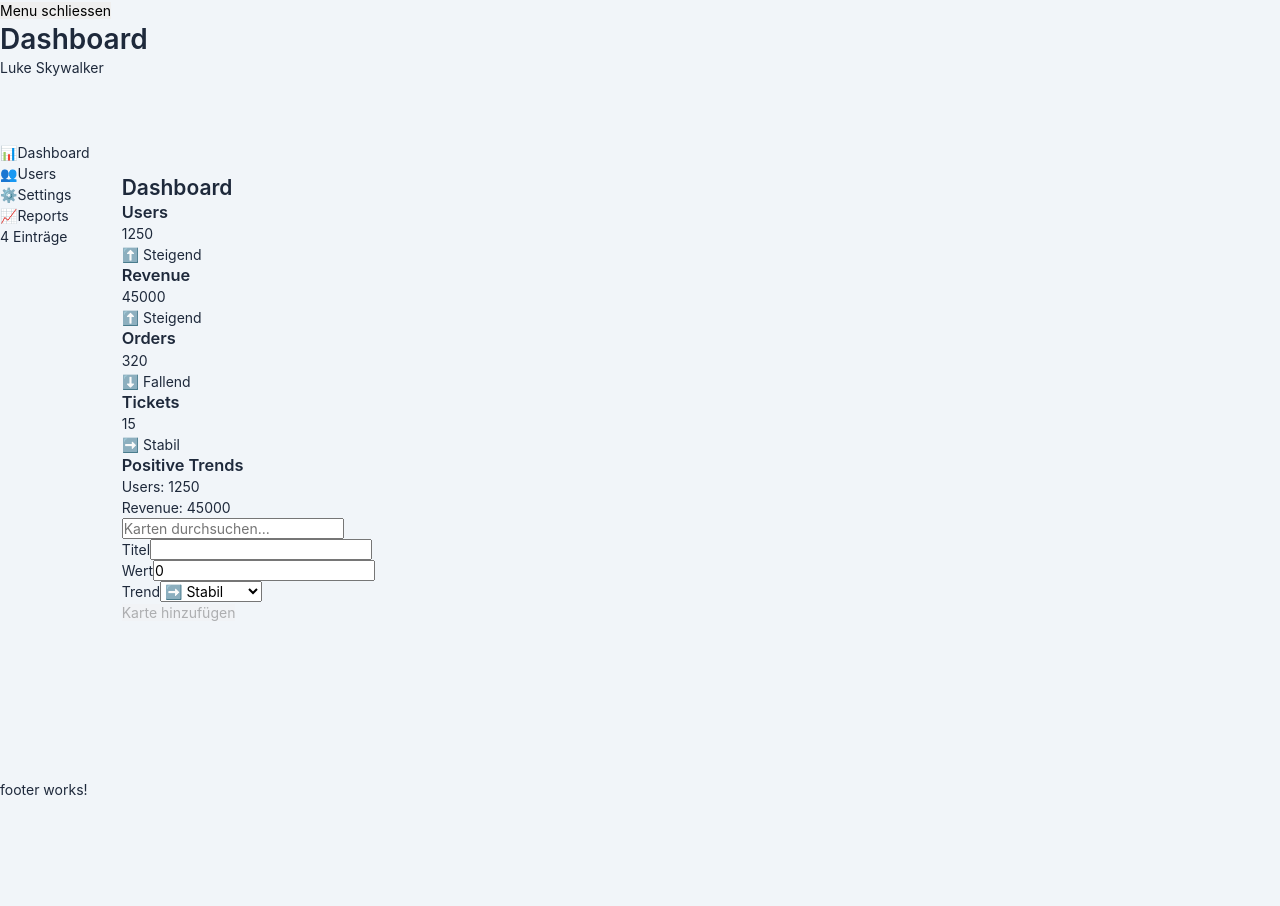
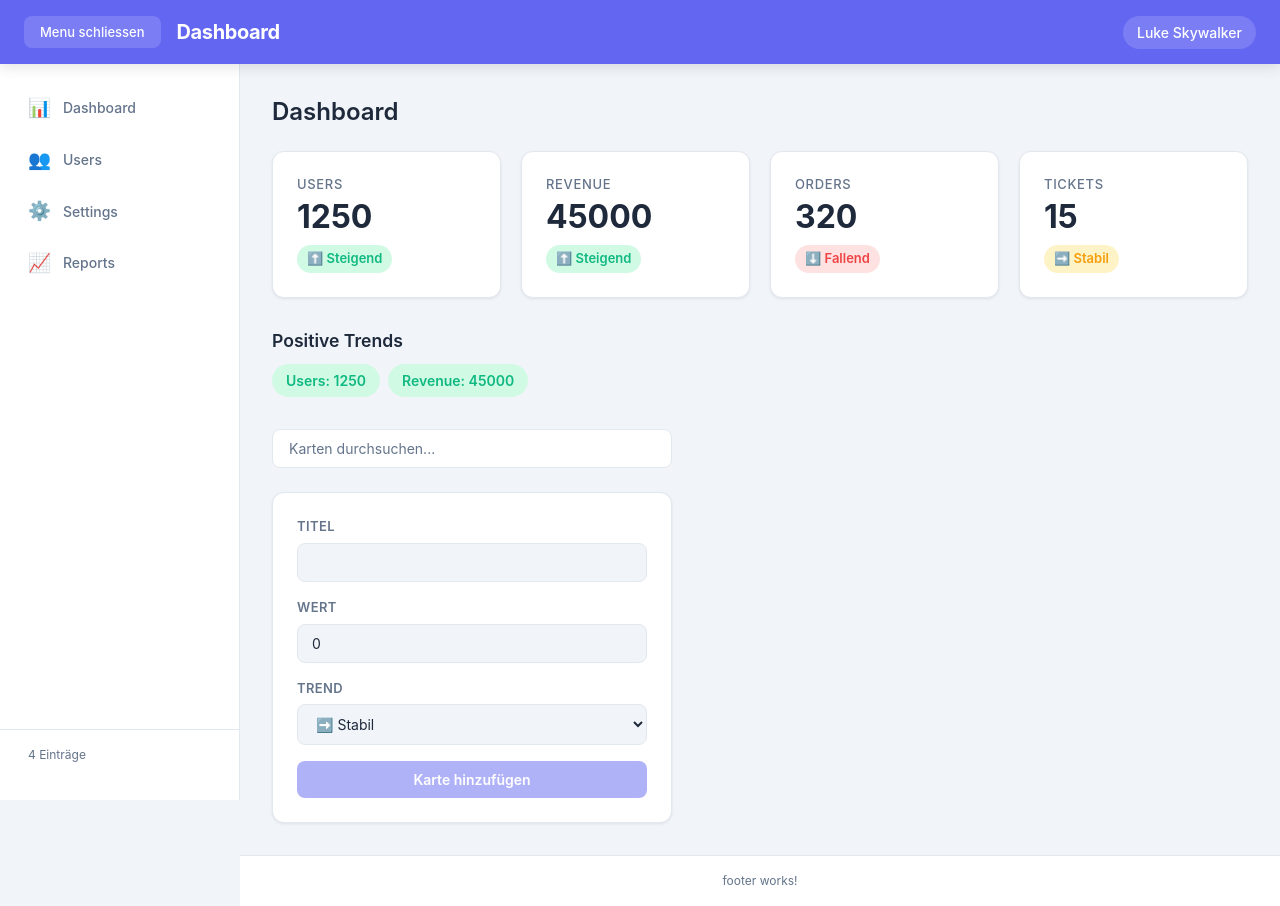
Before and after one commit to Phalanx-01/angular-21-exam-prep-2-dev, an Angular app: page /dashboard in a window 1280 px wide. Before the commit the page ends 800 px from the top, so only its background shows below. Built offline with nearby package versions, Linux system fonts and the light colour scheme.

Commit message:
scss files modified

```diff
--- a/src/app/layout/footer/footer.scss
+++ b/src/app/layout/footer/footer.scss
@@ -0,0 +1,13 @@
+:host {
+  display: block;
+}
+
+p {
+  padding: 16px 32px;
+  text-align: center;
+  font-size: 0.75rem;
+  color: var(--color-text-muted);
+  border-top: 1px solid var(--color-border);
+  background: var(--color-surface);
+  margin-left: var(--sidebar-width);
+}
--- a/src/app/layout/header/header.scss
+++ b/src/app/layout/header/header.scss
@@ -0,0 +1,49 @@
+header {
+  position: fixed;
+  top: 0;
+  left: 0;
+  right: 0;
+  z-index: 100;
+  height: var(--header-height);
+  background: var(--color-primary);
+  color: #fff;
+  display: flex;
+  align-items: center;
+  justify-content: space-between;
+  padding: 0 24px;
+  box-shadow: var(--shadow-md);
+
+  div {
+    display: flex;
+    align-items: center;
+    gap: 16px;
+  }
+
+  h1 {
+    font-size: 1.25rem;
+    font-weight: 700;
+    letter-spacing: -0.02em;
+  }
+
+  button {
+    background: rgba(255, 255, 255, 0.15);
+    color: #fff;
+    padding: 8px 16px;
+    border-radius: var(--radius-sm);
+    font-size: 0.813rem;
+    font-weight: 500;
+    transition: background 0.2s;
+
+    &:hover {
+      background: rgba(255, 255, 255, 0.25);
+    }
+  }
+
+  span {
+    font-size: 0.875rem;
+    font-weight: 500;
+    background: rgba(255, 255, 255, 0.15);
+    padding: 6px 14px;
+    border-radius: 20px;
+  }
+}
--- a/src/app/layout/sidebar/sidebar.scss
+++ b/src/app/layout/sidebar/sidebar.scss
@@ -0,0 +1,54 @@
+:host {
+  display: block;
+  width: var(--sidebar-width);
+  min-width: var(--sidebar-width);
+  height: calc(100vh - var(--header-height));
+  position: sticky;
+  top: var(--header-height);
+}
+
+nav {
+  height: 100%;
+  background: var(--color-surface);
+  border-right: 1px solid var(--color-border);
+  padding: 20px 0;
+  display: flex;
+  flex-direction: column;
+}
+
+ul {
+  flex: 1;
+  display: flex;
+  flex-direction: column;
+  gap: 4px;
+  padding: 0 12px;
+}
+
+li a {
+  display: flex;
+  align-items: center;
+  gap: 12px;
+  padding: 10px 16px;
+  border-radius: var(--radius-sm);
+  color: var(--color-text-muted);
+  font-size: 0.875rem;
+  font-weight: 500;
+  transition: all 0.2s;
+
+  &:hover {
+    background: var(--color-primary-light);
+    color: var(--color-primary);
+  }
+
+  span:first-child {
+    font-size: 1.15rem;
+  }
+}
+
+p {
+  padding: 16px 28px;
+  font-size: 0.75rem;
+  color: var(--color-text-muted);
+  border-top: 1px solid var(--color-border);
+  margin-top: auto;
+}
--- a/src/app/pages/dashboard/components/add-card-form/add-card-form.scss
+++ b/src/app/pages/dashboard/components/add-card-form/add-card-form.scss
@@ -0,0 +1,68 @@
+form {
+  background: var(--color-surface);
+  border: 1px solid var(--color-border);
+  border-radius: var(--radius);
+  padding: 24px;
+  max-width: 400px;
+  display: flex;
+  flex-direction: column;
+  gap: 16px;
+  box-shadow: var(--shadow-sm);
+
+  div {
+    display: flex;
+    flex-direction: column;
+    gap: 6px;
+  }
+
+  label {
+    font-size: 0.813rem;
+    font-weight: 600;
+    color: var(--color-text-muted);
+    text-transform: uppercase;
+    letter-spacing: 0.03em;
+  }
+
+  input,
+  select {
+    padding: 10px 14px;
+    border: 1px solid var(--color-border);
+    border-radius: var(--radius-sm);
+    background: var(--color-bg);
+    color: var(--color-text);
+    transition:
+      border-color 0.2s,
+      box-shadow 0.2s;
+
+    &:focus {
+      outline: none;
+      border-color: var(--color-primary);
+      box-shadow: 0 0 0 3px var(--color-primary-light);
+    }
+  }
+
+  .error {
+    color: var(--color-down);
+    font-size: 0.75rem;
+    font-weight: 500;
+  }
+
+  button {
+    background: var(--color-primary);
+    color: #fff;
+    padding: 10px 20px;
+    border-radius: var(--radius-sm);
+    font-weight: 600;
+    font-size: 0.875rem;
+    transition: background 0.2s;
+
+    &:hover:not(:disabled) {
+      background: var(--color-primary-dark);
+    }
+
+    &:disabled {
+      opacity: 0.5;
+      cursor: not-allowed;
+    }
+  }
+}
--- a/src/app/pages/dashboard/components/search-bar/search-bar.scss
+++ b/src/app/pages/dashboard/components/search-bar/search-bar.scss
@@ -0,0 +1,27 @@
+.search-bar {
+  margin-bottom: 24px;
+
+  input {
+    width: 100%;
+    max-width: 400px;
+    padding: 10px 16px;
+    border: 1px solid var(--color-border);
+    border-radius: var(--radius-sm);
+    background: var(--color-surface);
+    color: var(--color-text);
+    font-size: 0.875rem;
+    transition:
+      border-color 0.2s,
+      box-shadow 0.2s;
+
+    &::placeholder {
+      color: var(--color-text-muted);
+    }
+
+    &:focus {
+      outline: none;
+      border-color: var(--color-primary);
+      box-shadow: 0 0 0 3px var(--color-primary-light);
+    }
+  }
+}
--- a/src/app/pages/dashboard/dashboard.scss
+++ b/src/app/pages/dashboard/dashboard.scss
@@ -0,0 +1,92 @@
+h2 {
+  font-size: 1.5rem;
+  margin-bottom: 24px;
+  color: var(--color-text);
+}
+
+.cards-grid {
+  display: grid;
+  grid-template-columns: repeat(auto-fill, minmax(220px, 1fr));
+  gap: 20px;
+  margin-bottom: 32px;
+}
+
+.card {
+  background: var(--color-surface);
+  border-radius: var(--radius);
+  padding: 24px;
+  box-shadow: var(--shadow-sm);
+  border: 1px solid var(--color-border);
+  transition:
+    box-shadow 0.2s,
+    transform 0.2s;
+
+  &:hover {
+    box-shadow: var(--shadow-md);
+    transform: translateY(-2px);
+  }
+
+  h3 {
+    font-size: 0.813rem;
+    font-weight: 500;
+    color: var(--color-text-muted);
+    text-transform: uppercase;
+    letter-spacing: 0.05em;
+    margin-bottom: 8px;
+  }
+
+  .value {
+    font-size: 2rem;
+    font-weight: 700;
+    color: var(--color-text);
+    margin-bottom: 12px;
+    line-height: 1;
+  }
+
+  .trend {
+    display: inline-flex;
+    align-items: center;
+    gap: 4px;
+    font-size: 0.813rem;
+    font-weight: 600;
+    padding: 4px 10px;
+    border-radius: 20px;
+
+    &.up {
+      color: var(--color-up);
+      background: var(--color-up-bg);
+    }
+
+    &.down {
+      color: var(--color-down);
+      background: var(--color-down-bg);
+    }
+
+    &.stable {
+      color: var(--color-stable);
+      background: var(--color-stable-bg);
+    }
+  }
+}
+
+h3:not(.card h3) {
+  font-size: 1.1rem;
+  margin-bottom: 12px;
+  color: var(--color-text);
+}
+
+ul {
+  display: flex;
+  flex-wrap: wrap;
+  gap: 8px;
+  margin-bottom: 32px;
+
+  li {
+    background: var(--color-up-bg);
+    color: var(--color-up);
+    font-size: 0.875rem;
+    font-weight: 600;
+    padding: 6px 14px;
+    border-radius: 20px;
+  }
+}
```
Also changed, not shown: src/app/app.scss (indentation only).
